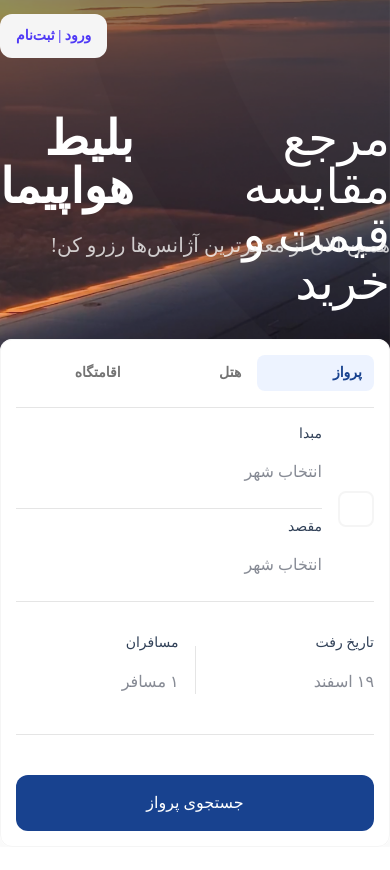
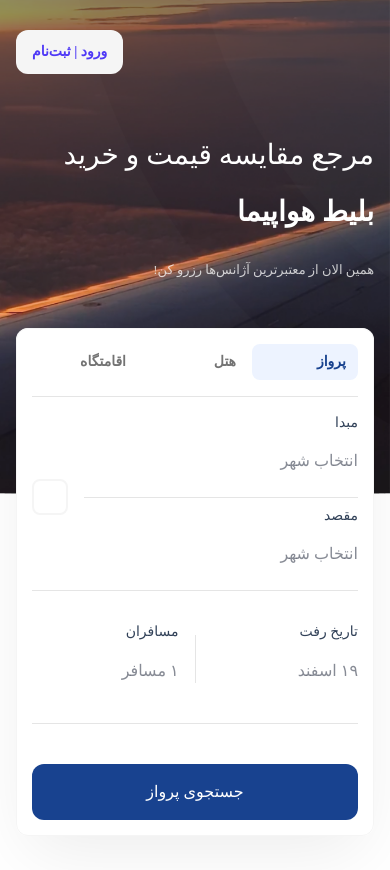
Before and after one commit to Floy-ir/Frontend, a Next.js app: page / in a window 390 px wide. Shown: the top 870 px of the page. Before the commit the page ends 847 px from the top, so only its background shows below. Built offline with nearby package versions, Linux system fonts and the light colour scheme; some icons are missing.

Commit message:
refactor(HeroSection, SearchFormContainer): Update layout and styling for improved responsiveness; enhance text alignment and spacing in HeroSection, and adjust button positioning in SearchFormContainer for better mobile experience

```diff
--- a/app/page.tsx
+++ b/app/page.tsx
@@ -41,7 +41,7 @@ export default function Web() {
           priority
         />
       </div>
-      <main className="rtl flex min-h-screen flex-col items-center bg-transparent relative z-10">
+      <main className="rtl flex min-h-screen flex-col items-center bg-transparent relative z-10 m-4 md:m-0">
         <div className="w-full max-w-[1136px]">
           <Header menuItems={menuItems} className="" />
           <HeroSection />
--- a/components/HeroSection/HeroSection.tsx
+++ b/components/HeroSection/HeroSection.tsx
@@ -13,21 +13,20 @@ export function HeroSection() {
   ]
 
   return (
-    <section className="relative w-full h-[487px] mb-10 mt-11">
-      {/* Background gradient */}
-      {/* <div className="absolute w-full h-[629px] -right-[107px] -top-[144px] rounded-[40px] overflow-hidden">
-        <div className="absolute w-full h-[505px] right-full top-[510px] origin-top-right rotate-180 bg-gradient-to-r from-slate-700/0 to-slate-700/70 rounded-[32px]" />
-      </div> */}
-
-      <div className="flex flex-col items-start w-full">
+    <section className="relative mt-11 mb-10 h-[487px] w-full">
+      <div className="flex w-full flex-col items-start">
         {/* Main Title */}
-        <div className="inline-flex justify-start items-baseline gap-[9px] mb-10 h-19">
-          <span className="text-right text-white text-5xl font-light">مرجع مقایسه قیمت و خرید</span>
-          <h1 className="text-right text-white text-5xl font-extrabold">بلیط هواپیما</h1>
+        <div className="mb-6 flex w-full flex-col items-start gap-[9px] md:mb-10 md:inline-flex md:w-auto md:flex-row md:items-baseline">
+          <span className="text-right text-[28px] leading-[48px] font-light text-white md:text-5xl md:leading-normal">
+            مرجع مقایسه قیمت و خرید
+          </span>
+          <h1 className="text-right text-[28px] leading-[48px] font-bold text-white md:text-5xl md:leading-normal md:font-extrabold">
+            بلیط هواپیما
+          </h1>
         </div>
 
         {/* Subtitle */}
-        <div className=" mb-20 opacity-80 text-right text-Gray-N100 text-xl font-normal">
+        <div className="text-Gray-N100 mb-12 w-full text-right text-[13px] font-normal opacity-80 md:mb-20 md:text-xl">
           همین الان از معتبر‌ترین آژانس‌ها رزرو کن!
         </div>
 
--- a/components/SearchFormContainer/SearchFormContainer.tsx
+++ b/components/SearchFormContainer/SearchFormContainer.tsx
@@ -72,9 +72,9 @@ export function SearchFormContainer({ cityOptions }: SearchFormContainerProps) {
         <div className="flex w-full flex-col items-start gap-1 md:flex-row md:items-center md:gap-6">
           {/* Origin/Destination Section - Mobile layout */}
           <div className="flex w-full flex-col md:hidden">
-            <div className="flex w-full items-center gap-4">
+            <div className="flex flex-row-reverse w-full items-center gap-4">
               {/* Exchange Button - Mobile */}
-              <div className="-rotate-90">
+              <div>
                 <button
                   type="button"
                   className="outline-Gray-N100 flex items-center justify-center rounded-lg p-2 outline-2 outline-offset-[-2px]"
@@ -82,7 +82,7 @@ export function SearchFormContainer({ cityOptions }: SearchFormContainerProps) {
                 >
                   <ArrowSwapHorizontal
                     size={20}
-                    className="text-Primary-P500main"
+                    className="text-Primary-P500main scale-x-[-1] transform"
                     color="var(--color-Primary-P500main)"
                   />
                 </button>
```
